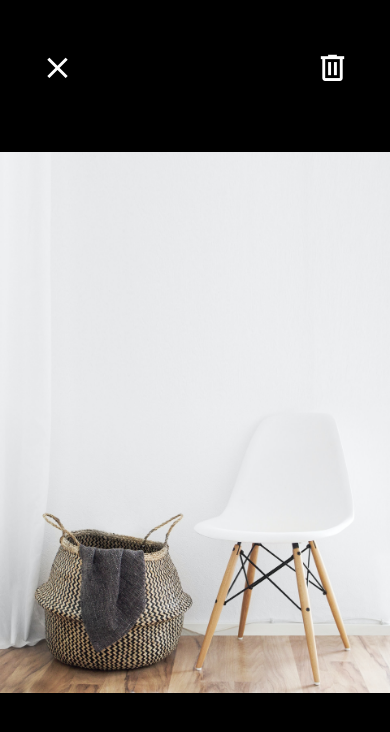
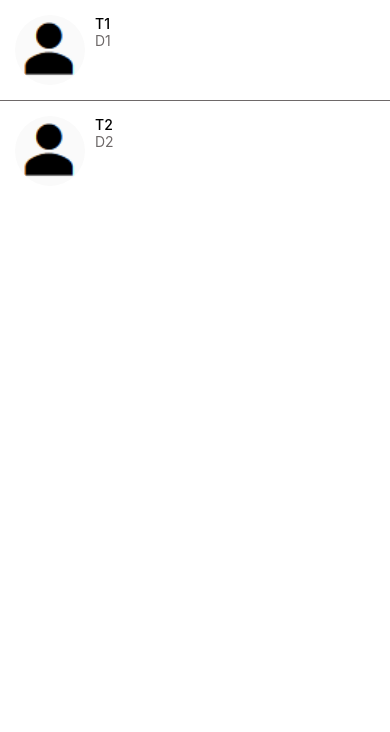
Before and after one commit to theianmay/resale-market, a React Native app: screen / in a window 390 px wide. Shown: the top 732 px of the page. Built offline with nearby package versions, Linux system fonts and the light colour scheme.

Commit message:
Add messages screen, implement lists and sepeator

```diff
--- a/App.js
+++ b/App.js
@@ -3,7 +3,8 @@
 import WelcomeScreen from './app/screens/WelcomeScreen';
 import ViewImageScreen from './app/screens/ViewImageScreen';
 import ListingDetailsScreen from './app/screens/ListingDetailsScreen';
+import MessagesScreen from './app/screens/MessagesScreen';
 
 export default function App() {
-  return <ViewImageScreen />;
+  return <MessagesScreen />;
 }
--- a/app/components/ListItem.js
+++ b/app/components/ListItem.js
@@ -19,6 +19,7 @@
 const styles = StyleSheet.create({
     container: {
         flexDirection: "row",
+        padding: 15,
     },
     image: {
         width: 70,
--- /dev/null
+++ b/app/components/ListItemSeparator.js
@@ -0,0 +1,19 @@
+import React from 'react';
+import { StyleSheet, View } from 'react-native';
+import colors from '../config/colors';
+
+function ListItemSeparator(props) {
+    return (
+        <View style={styles.separator} />
+    );
+}
+
+const styles = StyleSheet.create({
+    separator: {
+        width: '100%',
+        height: 1,
+        backgroundColor: colors.gray,
+    }
+})
+
+export default ListItemSeparator;
--- /dev/null
+++ b/app/components/Screen.js
@@ -0,0 +1,19 @@
+import React from 'react';
+import Constants from 'expo-constants';
+import { SafeAreaView, StyleSheet } from 'react-native';
+
+function Screen({ children }) {
+    return (
+        <SafeAreaView style={styles.screen}>
+            {children}
+        </SafeAreaView>
+    );
+}
+
+const styles = StyleSheet.create({
+    screen: {
+        paddingTop: Constants.statusBarHeight
+    }
+})
+
+export default Screen;
--- a/app/config/colors.js
+++ b/app/config/colors.js
@@ -3,5 +3,6 @@
     secondary: '#4ecdc4',
     black: "#000",
     white: '#fff',
-    gray: '#6e6969'
+    gray: '#6e6969',
+    lightgray: '#f8f4f4'
 };
--- /dev/null
+++ b/app/screens/MessagesScreen.js
@@ -0,0 +1,45 @@
+import React from 'react';
+import { FlatList, StyleSheet, View } from 'react-native';
+
+import ListItem from '../components/ListItem';
+import Screen from '../components/Screen';
+import ListItemSeparator from '../components/ListItemSeparator';
+
+const messages = [
+    {
+        id: 1,
+        title: 'T1',
+        description: 'D1',
+        image: require('../assets/person-icon.png')
+    },
+    {
+        id: 2,
+        title: 'T2',
+        description: 'D2',
+        image: require('../assets/person-icon.png')
+    },
+]
+
+function MessagesScreen(props) {
+    return (
+        <Screen>
+        <FlatList
+            data={messages}
+            keyExtractor={message => message.id.toString()}
+            renderItem={({ item }) =>
+                <ListItem
+                    title={item.title}
+                    subTitle={item.description}
+                    image={item.image}
+                    />}
+                ItemSeparatorComponent={ListItemSeparator}
+            />
+        </Screen>
+    );
+}
+
+const styles = StyleSheet.create({
+
+})
+
+export default MessagesScreen;
```
